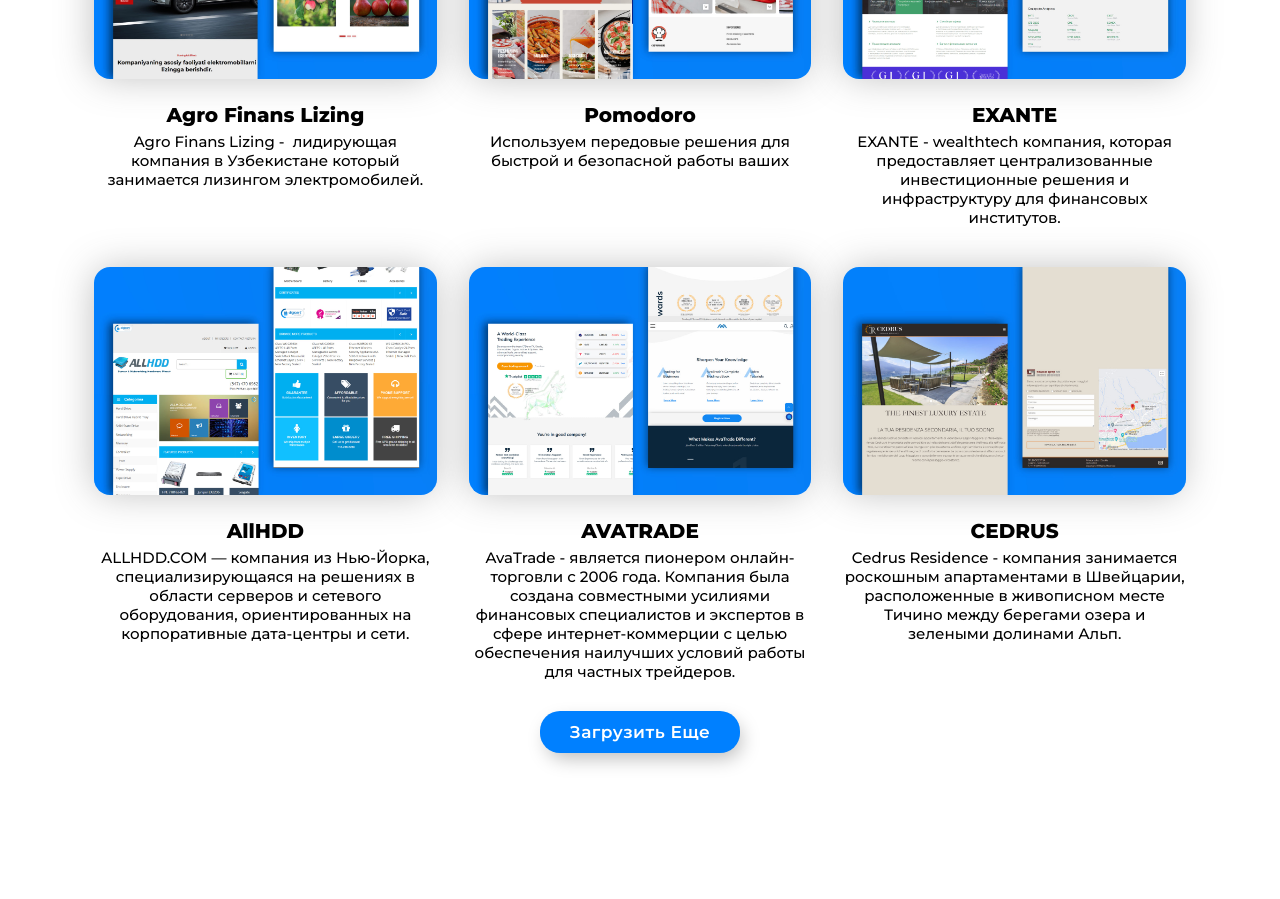
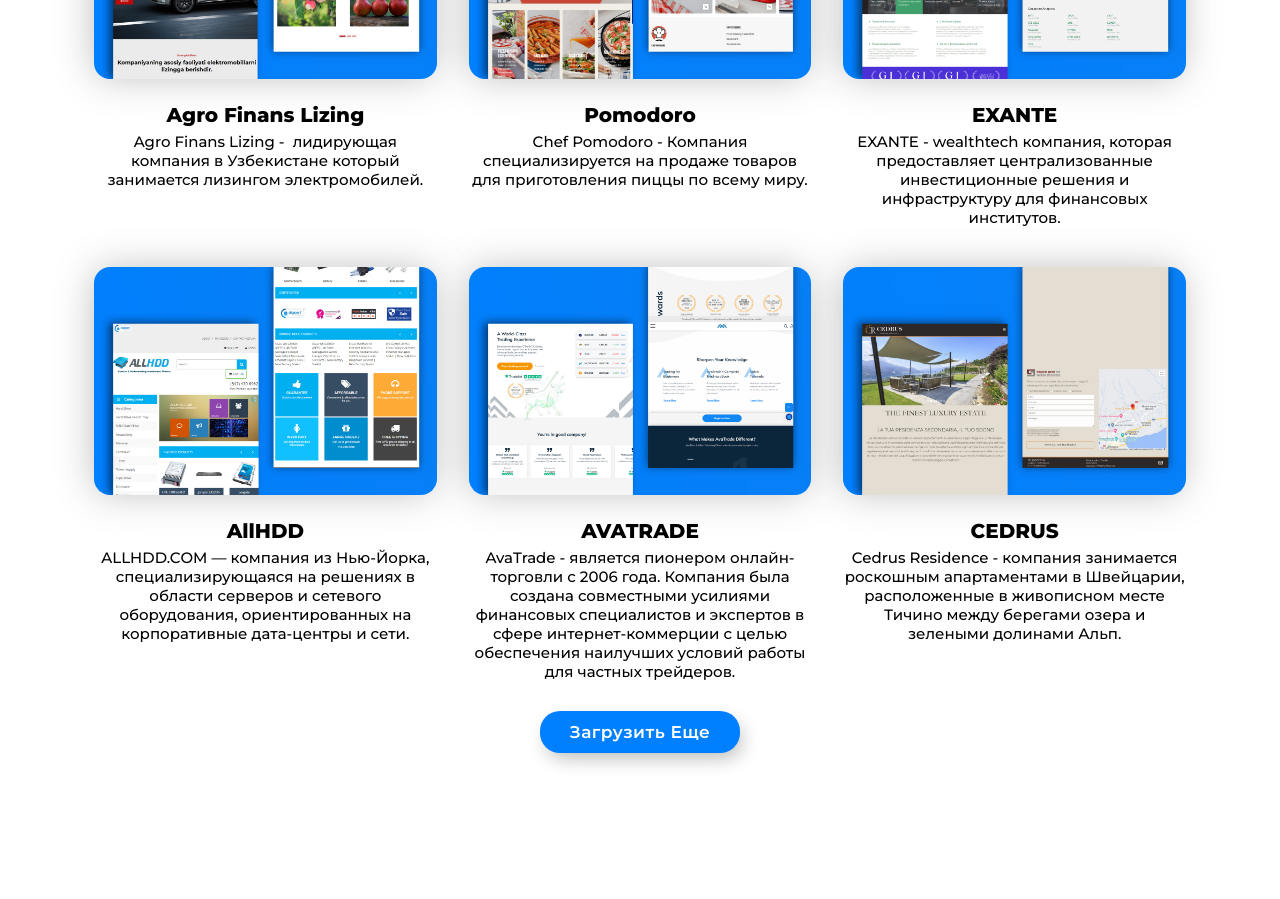
Before and after one commit to Mirzayevsky/Adigmo, a React (Create React App) app: page / in a window 1280 px wide. Shown: the part 2820-3719 px from the top of the page. Built offline with nearby package versions, Linux system fonts and the light colour scheme.

Commit message:
text added

```diff
--- a/src/data.js
+++ b/src/data.js
@@ -57,7 +57,7 @@ export const data = {
         img: img9,
         title: "Pomodoro",
         description:
-          "Используем передовые решения для быстрой и безопасной работы ваших",
+          "Chef Pomodoro - Компания специализируется на продаже товаров для приготовления пиццы по всему миру.",
         link: "https://www.chefpomodoro.com/",
       },
 
```
